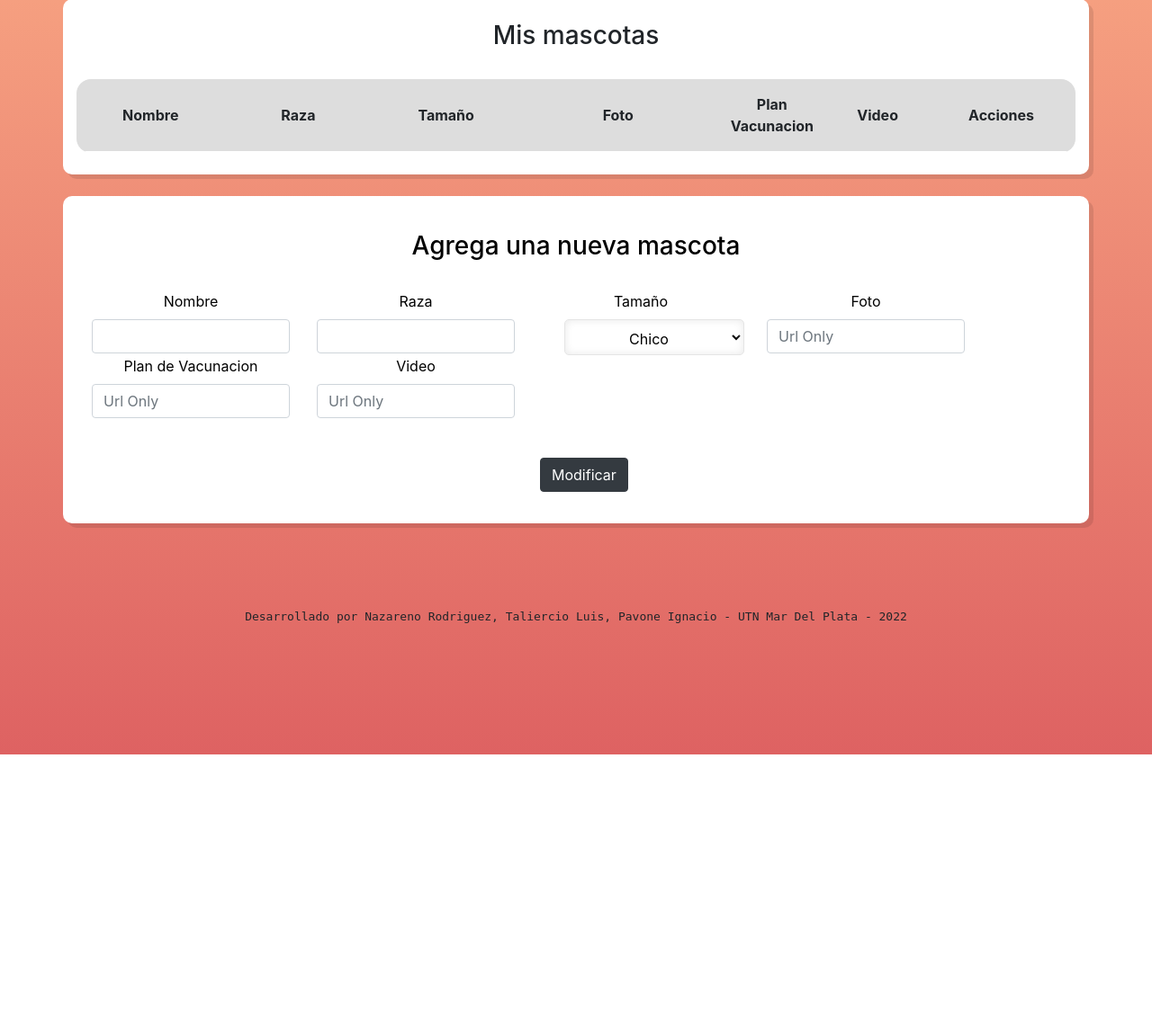
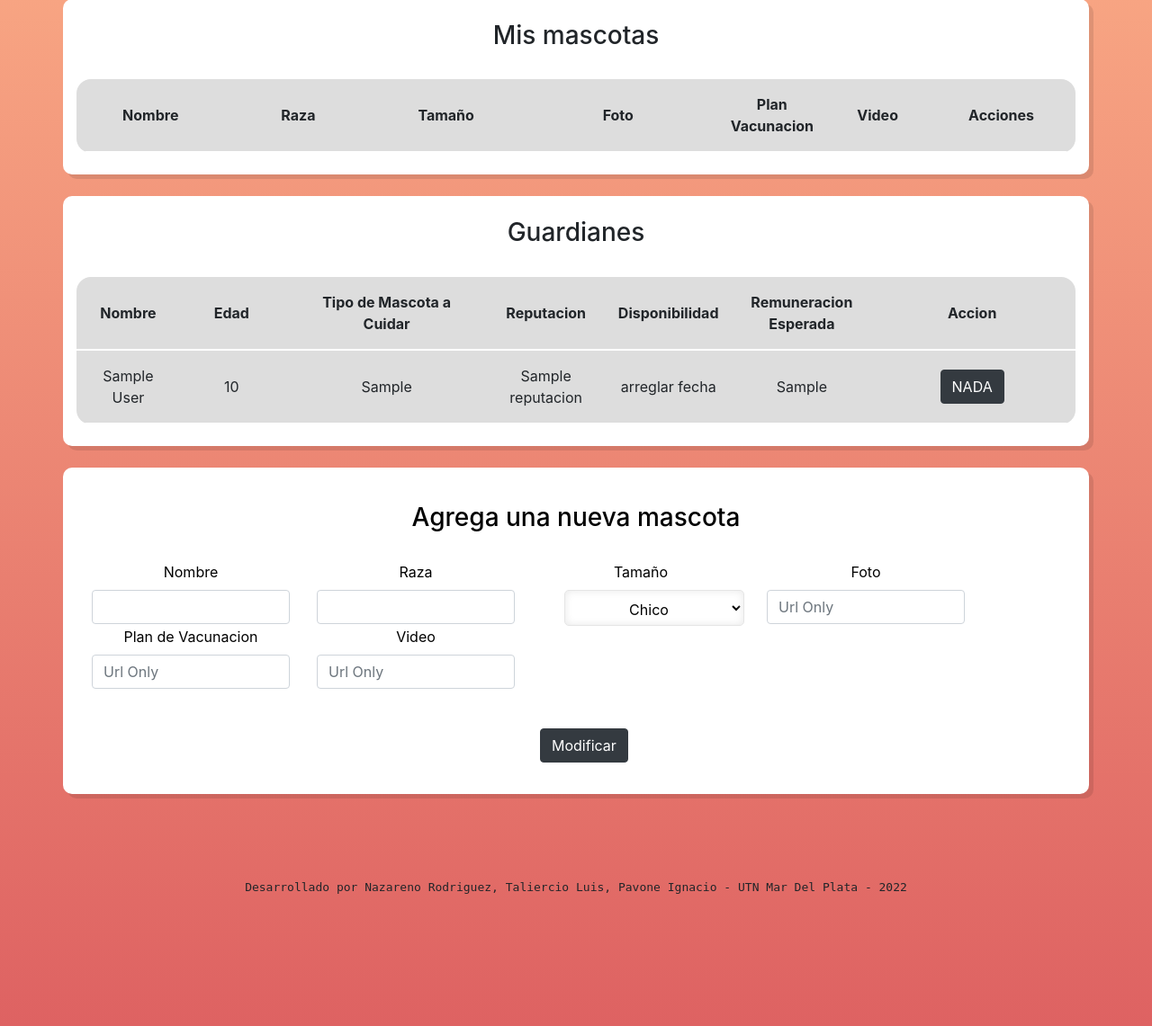
Before and after one commit to Ignacio-Pavone/PetHeroLab, a PHP site: template Views/duenio-profile.php in a window 1280 px wide. Shown: the part 399-1540 px from the top of the page at 90% size. Before the commit the page ends 1238 px from the top, so only its background shows below. Run offline with PHP 8.4, Linux system fonts and the light colour scheme; the visitor is signed in with stand-in values (Sample User, id 1); the template is opened without the code that fills it: most values are stand-ins (such as "Sample title", 1, 10 or a date in 2020); data that the repository does not hold is empty; some libraries are stand-ins or nearby versions.

Commit message:
add : owner view guardians from profile

```diff
--- a/Controllers/AuthController.php
+++ b/Controllers/AuthController.php
@@ -71,6 +71,7 @@
 
             public function showDuenioProfile()
             {
+                $guardianes = $this->guardianDAO->GetAllGuardians();
                 require_once(VIEWS_PATH . 'duenio-profile.php');
             }
 
--- a/Controllers/DuenioController.php
+++ b/Controllers/DuenioController.php
@@ -2,16 +2,19 @@
 namespace Controllers;
 
 use DAO\duenioDAO as duenioDAO;
+use DAO\guardianDAO as guardianDAO;
 use Models\Duenio as Duenio;
 use Models\Mascota as Mascota;
 use Utils\Session;
 
 class DuenioController{
     private $duenioDAO;
+    private $guardianDAO;
 
     public function __construct()
     {
         $this->duenioDAO = new duenioDAO();
+        $this->guardianDAO = new guardianDAO();
     }
 
     public function addPet($nombre,$raza,$tamanio,$foto,$planVacunacion,$video){
--- a/Views/duenio-profile.php
+++ b/Views/duenio-profile.php
@@ -82,6 +82,48 @@ include('nav-bar.php');
         <br>
             </div>
             <br>
+            <div>
+            <div class="container" id = "css-mine">
+              <br>
+            <center>
+                    <h3 class="mb">Guardianes</h3>
+            </center>
+            <br>
+            <table style="text-align:center;">
+          <thead>
+            <tr>
+              <th style="width: 10%;">Nombre</th>
+              <th style="width: 10%;">Edad</th>
+              <th style="width: 20%;">Tipo de Mascota a Cuidar</th>
+              <th style="width: 10%;">Reputacion</th>
+              <th style="width: 10%;">Disponibilidad</th>
+              <th style="width: 10%;">Remuneracion Esperada</th>
+              <th style="width: 20%;">Accion</th>
+            </tr>
+          </thead>
+          <tbody>
+              <?php
+              foreach ($guardianes as $guardian) {
+                ?>
+                    <tr>
+                    <td><?php echo $guardian->getFullName(); ?></td>
+                    <td><?php echo $guardian->getAge(); ?></td>
+                    <td><?php echo $guardian->getTipoMascota(); ?></td>
+                    <td><?php echo $guardian->getReputacion(); ?></td>
+                    <td><?php echo 'arreglar fecha'; ?></td>
+                    <td><?php echo $guardian->getRemuneracionEsperada(); ?></td>
+                    <td>
+                    <a class="btn btn-dark ml-auto" href="<?php echo FRONT_ROOT.'Duenio/NADA/'.$guardian->getFullName(); ?>">NADA</a>
+                    </td>
+                    </tr>
+                    <?php
+            }
+            ?>
+          </tbody>
+        </table>
+        <br>
+            </div>
+            <br>
             <section id="login-block" class="mb-5">
             <div class="container" id = "addPetsDuenio">
             <br>
```
